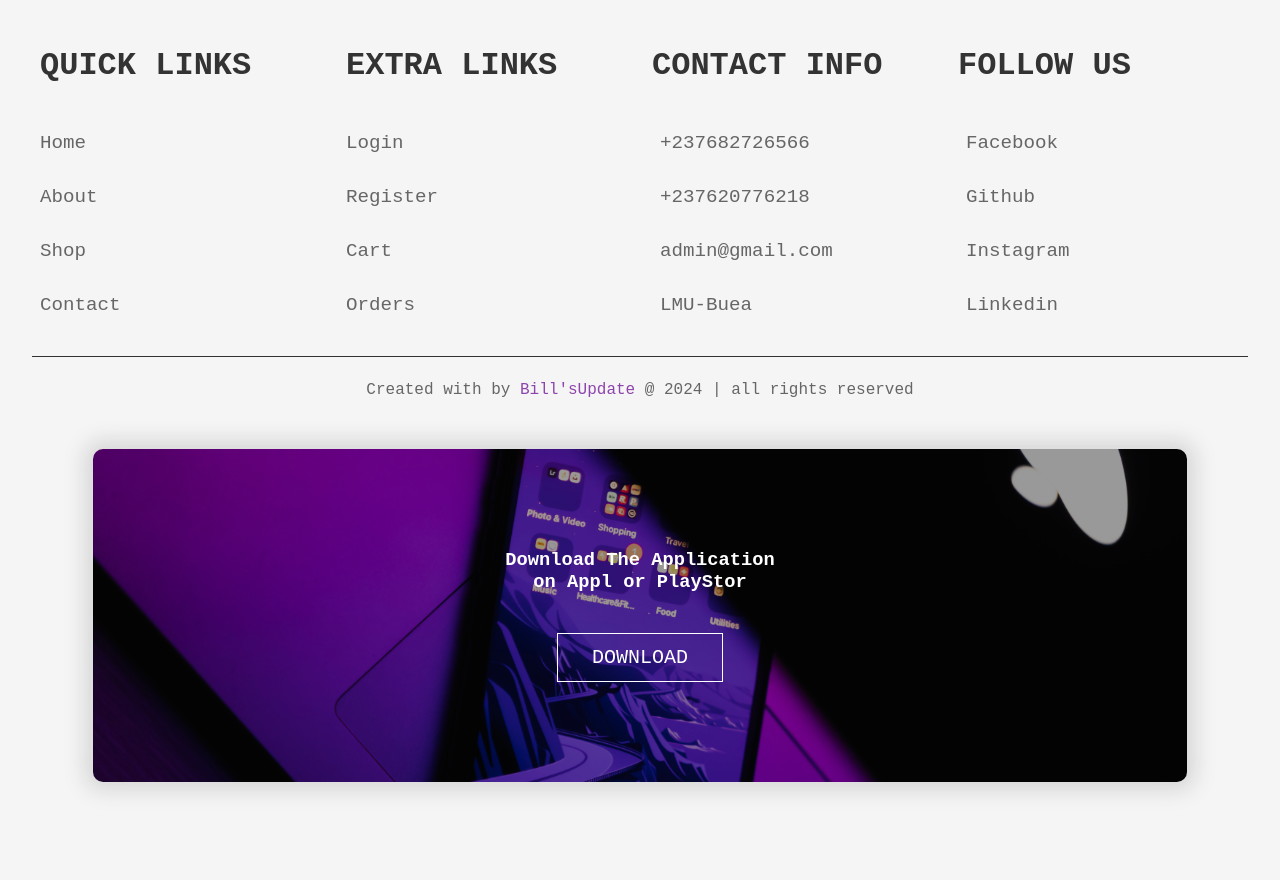
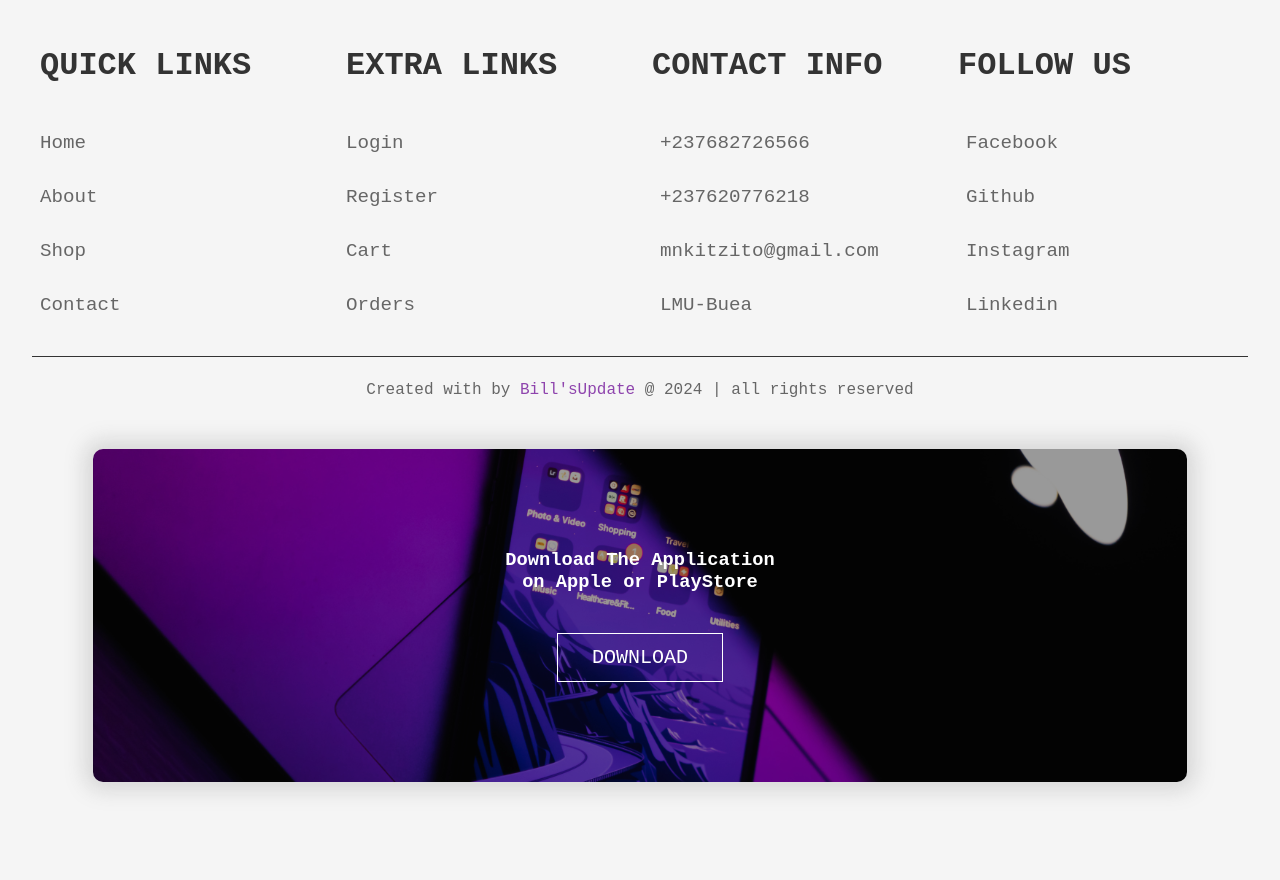
Before and after one commit to Kitzito/Online-Bookstore.github.io, a PHP site: page /cart.php in a window 1280 px wide. Shown: the part 1214-2094 px from the top of the page. Run offline with PHP 8.4, Linux system fonts and the light colour scheme; a user stored in the database is signed in; data that the repository does not hold is empty.

Commit message:
Updates Made

```diff
--- a/footer.php
+++ b/footer.php
@@ -1,4 +1,5 @@
 <link rel="stylesheet" href="style.css">
+<link rel="stylesheet" href="fontawesome-free-6.2.1-web/css/all.css">
 
 <section class="footer">
 
@@ -24,7 +25,7 @@
             <h3>contact info</h3>
             <p> <i class="fas fa-phone"></i> +237682726566</p>
             <p> <i class="fas fa-phone"></i> +237620776218</p>
-            <p> <i class="fas fa-envelope"></i>admin@gmail.com </p>
+            <p> <i class="fas fa-envelope"></i>mnkitzito@gmail.com </p>
             <p> <i class="fas fa-map-marker-alt"></i>LMU-Buea</p>
         </div>
 
@@ -43,7 +44,7 @@
 
     <!----------------------Download Now Section----------------->
 <section class="download">
-    <h1>Download The Application <br> on Appl<i class="fab fa-apple"></i> or PlayStor<i class="fa fa-play"></i></i></h1>
+    <h1>Download The Application <br> on Apple<i class="fab fa-apple"></i> or PlayStore<i class="fa fa-play"></i></i></h1>
     <a href="" class="button"> <i class="fa fa-download"></i> DOWNLOAD</a>
 </section>
 
```
Also changed, not shown: documantation.txt (added), 3 other files.
